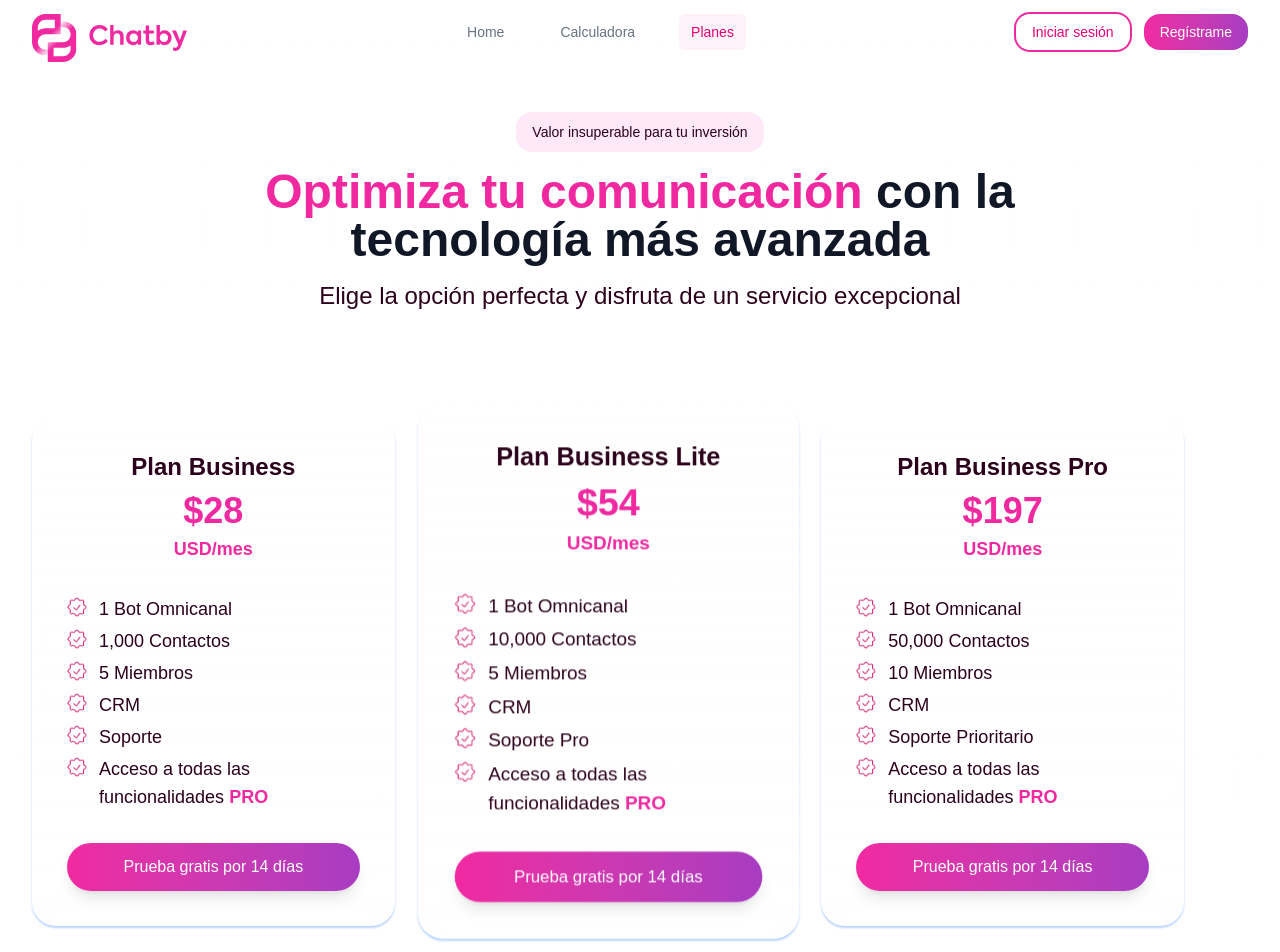
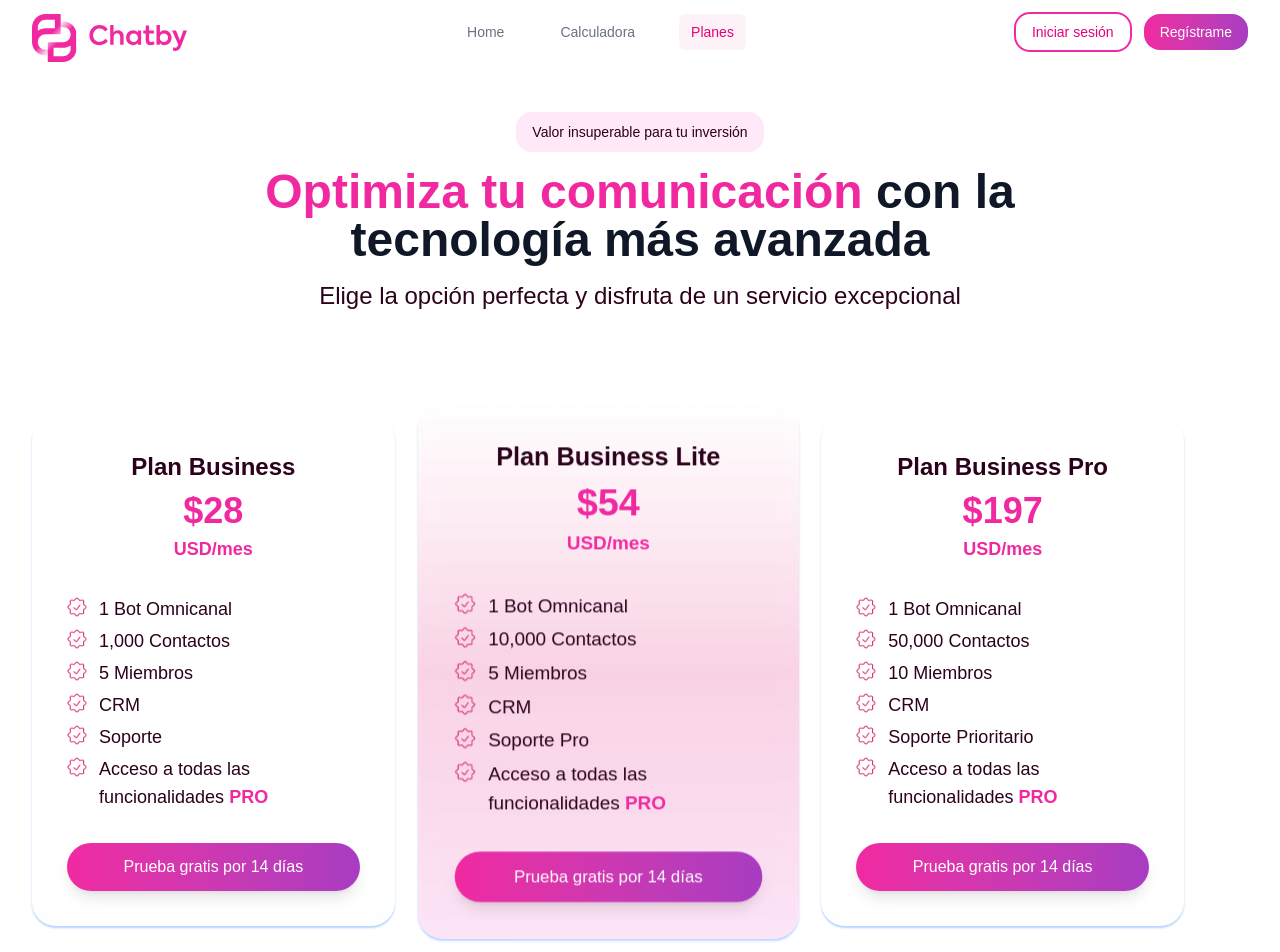
Before and after one commit to josetch01/chatby, a React (Vite) app: page /planes in a window 1280 px wide. Shown: the top 952 px of the page. Built offline with nearby package versions, Linux system fonts and the light colour scheme; a web font is replaced by a local one.

Commit message:
Update Cards modo claro

```diff
--- a/src/pages/Planes.jsx
+++ b/src/pages/Planes.jsx
@@ -165,7 +165,7 @@ const Planes = () => {
                 key={index}
                 className={` relative rounded-3xl p-[2px] transition-all duration-300 overflow-hidden ${
                   plan.destacado
-                    ? "transform lg:scale-105 shadow-2xl dark:bg-gradient-to-b from-[#2a3441] via-[#F129A1] to-[#F129A1] "
+                    ? "transform lg:scale-105 shadow-2xl  dark:bg-gradient-to-b dark:from-[#2a3441] dark:via-[#F129A1] dark:to-[#F129A1] bg-gradient-to-b from-[#ffffff] via-[#f9d2e5] to-[#fce4f6]"
                     : "dark:bg-gradient-to-b dark:from-[#2a3441] via-[#6b7280] to-[#6b7280]"
                 } snap-center flex-shrink-0 w-[85vw] sm:w-[75vw] max-w-[420px] mr-3 last:mr-0 md:w-auto md:max-w-none lg:w-auto lg:flex-shrink lg:mr-0`}
               >
```
